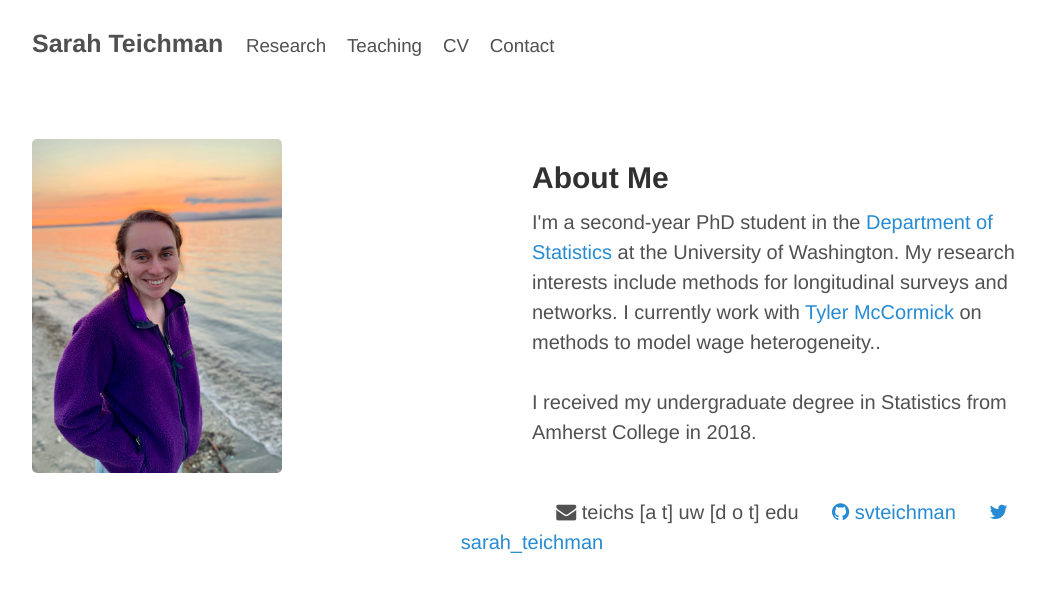
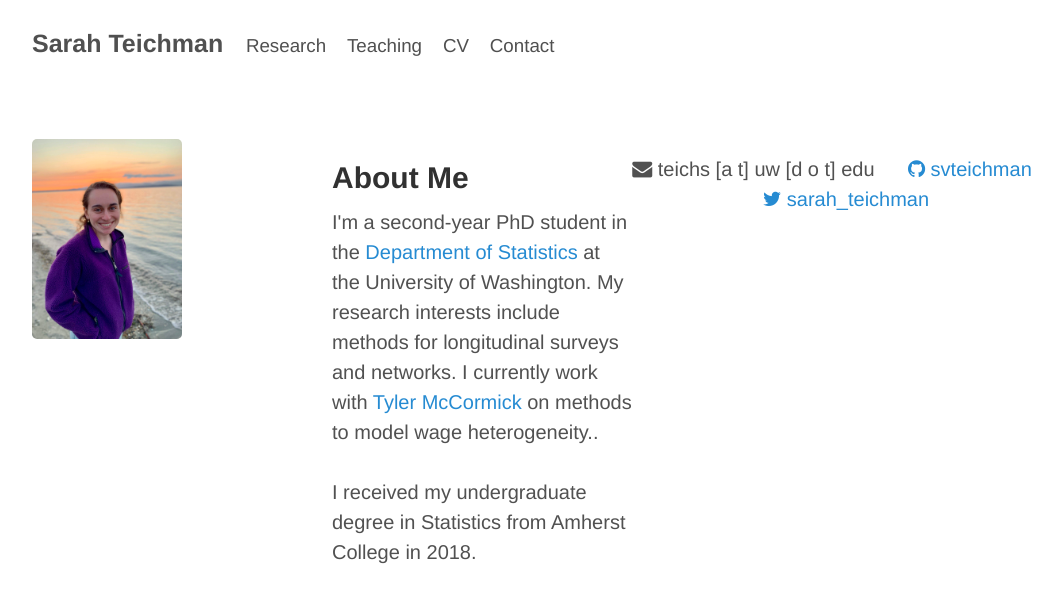
Before and after one commit to svteichman/svteichman.github.io, a Jekyll site: the page built from index.html, in a window 1280 px wide. Shown: the top 603 px of the page, without its empty margins (108-1170 px from the left). Built offline with Jekyll 4.4.1, drawn with Linux system fonts in a browser that asks for light colours.

Commit message:
changing sizes, footer

```diff
--- a/index.html
+++ b/index.html
@@ -6,7 +6,7 @@ title: Sarah Teichman
 <style>
     .column {
     float: left;
-    width: 50%;
+    width: 30%;
     }
 </style>
 
@@ -26,7 +26,7 @@ I received my undergraduate degree in Statistics from Amherst College in 2018.</
     </div>
 
 	  <div class="col-md-12">
- <div style="position: relative; bottom: -30px;">
+ <div style="position: relative; bottom: -15px;">
        <center><p class = "lead">
   <i class="fa fa-envelope" aria-hidden="true"></i> teichs [a t] uw [d o t] edu
          &nbsp;&nbsp;&nbsp;&nbsp;
```
